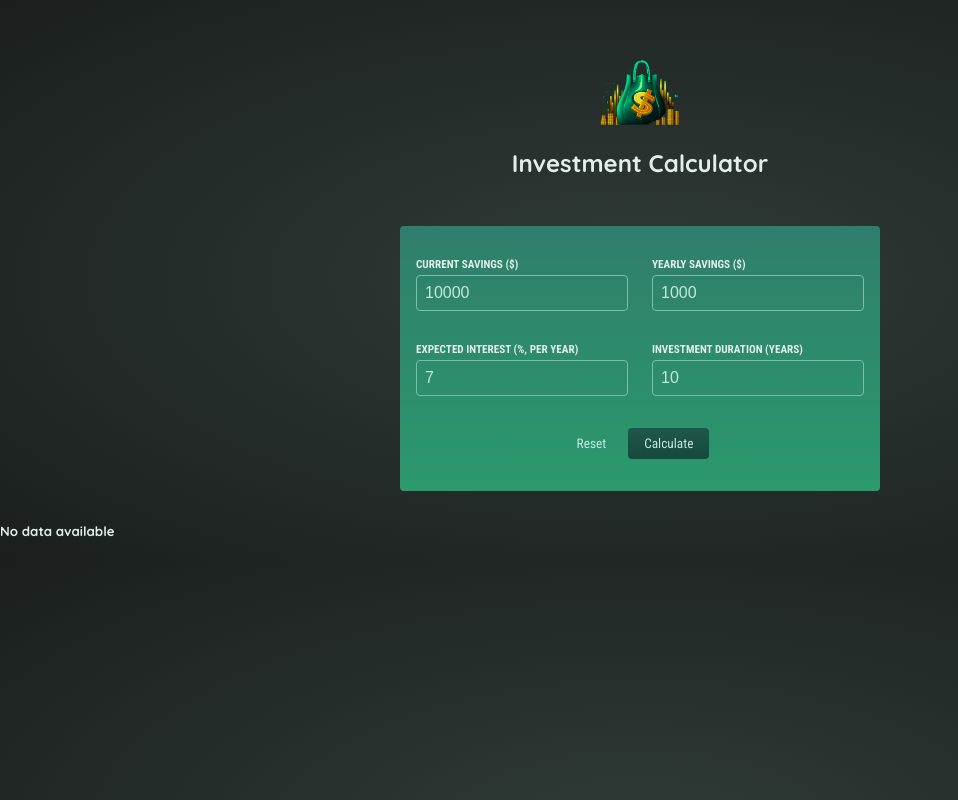
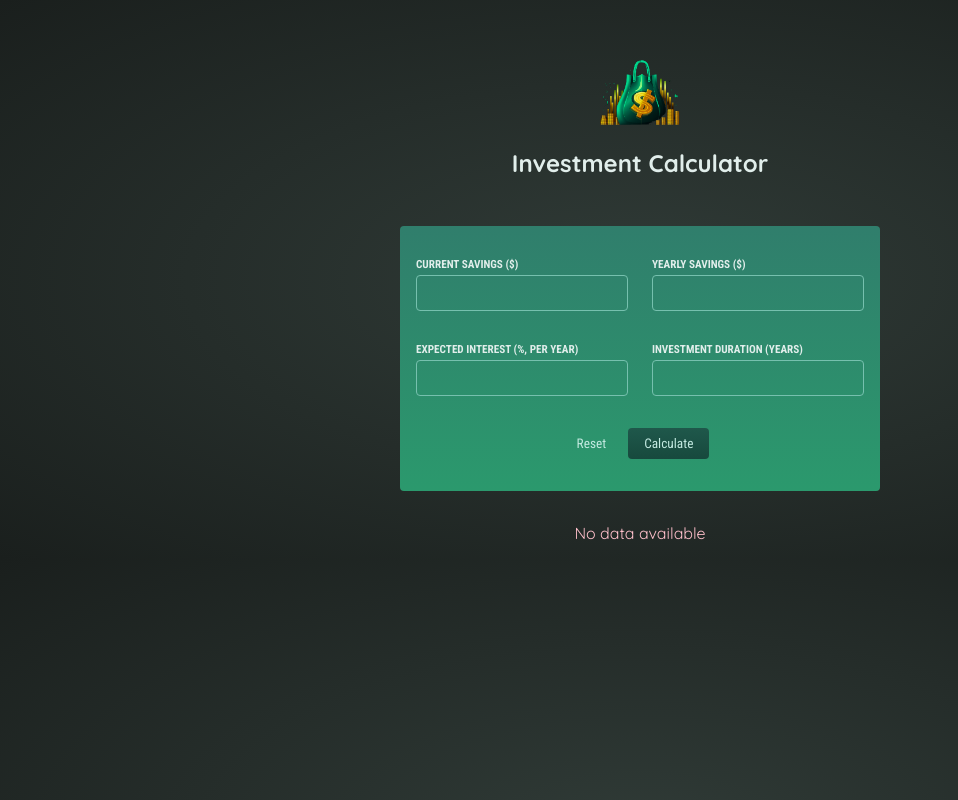
Before and after one commit to RohitHattimare/InveststmentCalculator, a React (Create React App) app: page / in a window 1280 px wide. Shown: the whole page, without its empty margins (0-958 px from the left). Built offline with nearby package versions, Linux system fonts and the light colour scheme.

Commit message:
All Changes Done CSs Modules Added

```diff
--- a/public/index.html
+++ b/public/index.html
@@ -1,14 +1,12 @@
 <!DOCTYPE html>
 <html lang="en">
+
 <head>
   <meta charset="utf-8" />
   <link rel="icon" href="%PUBLIC_URL%/favicon.ico" />
   <meta name="viewport" content="width=device-width, initial-scale=1" />
   <meta name="theme-color" content="#000000" />
-    <meta
-      name="description"
-      content="Web site created using create-react-app"
-    />
+  <meta name="description" content="Web site created using create-react-app" />
   <link rel="apple-touch-icon" href="%PUBLIC_URL%/logo192.png" />
   <!--
       manifest.json provides metadata used when your web app is installed on a
@@ -24,8 +22,9 @@
       work correctly both with client-side routing and a non-root public URL.
       Learn how to configure a non-root public URL by running `npm run build`.
     -->
-    <title>React App</title>
+  <title>Investment Calculator</title>
 </head>
+
 <body>
   <noscript>You need to enable JavaScript to run this app.</noscript>
   <div id="root"></div>
@@ -40,4 +39,5 @@
       To create a production bundle, use `npm run build` or `yarn build`.
     -->
 </body>
+
 </html>
--- a/src/App.js
+++ b/src/App.js
@@ -43,9 +43,8 @@ function App() {
         <h1>Investment Calculator</h1>
       </header>
       <UserInput calculateHandler={calculateHandler} />
-      {!userInputData && <h5>No data available</h5>}
-      {userInputData && console.log('UserData', userInputData['current-savings'])}
-      {userInputData && <ResultTable data={yearlyData} initSave={userInputData['current-savings']} />}
+      {yearlyData.length === 0 && <p style={{ textAlign: 'center', color: 'pink' }}>No data available</p>}
+      {yearlyData.length > 0 && <ResultTable data={yearlyData} initSave={userInputData['current-savings']} />}
     </div>
   );
 }
--- a/src/Components/ResultTable/ResultTable.js
+++ b/src/Components/ResultTable/ResultTable.js
@@ -1,4 +1,4 @@
-import "./ResultTable.css";
+import styles from "./ResultTable.module.css";
 
 //To make number 2 digits using international formatter
 const formatter = new Intl.NumberFormat("en-US", {
@@ -12,7 +12,7 @@ const ResultTable = (props) => {
 
     return (
         <div>
-            <table className="result">
+            <table className={styles.result}>
                 <thead>
                     <tr>
                         <th>Year</th>
@@ -27,7 +27,8 @@ const ResultTable = (props) => {
                         return (
                             <tr key={ydata.year}>
                                 <td>{ydata.year}</td>
-                                <td>{ydata.savingsEndOfYear.toFixed(2)}</td>
+                                {/* <td>{ydata.savingsEndOfYear.toFixed(2)}</td>  */}
+                                <td>{formatter.format(ydata.savingsEndOfYear)}</td>
                                 <td>{formatter.format(ydata.yearlyInterest)}</td>
                                 <td>
                                     {formatter.format(ydata.savingsEndOfYear -
--- a/src/Components/UserInput/UserInput.js
+++ b/src/Components/UserInput/UserInput.js
@@ -1,11 +1,11 @@
-import './UserInput.css';
 import React, { useState } from 'react';
+import classes from './UserInput.module.css';
 
 const intialUserInfo = {
-    'current-savings': 10000,
-    'yearly-contribution': 1000,
-    'expected-return': 7,
-    'duration': 10
+    'current-savings': null,
+    'yearly-contribution': null,
+    'expected-return': null,
+    'duration': null
 }
 
 const UserInput = (props) => {
@@ -16,7 +16,7 @@ const UserInput = (props) => {
         setInputInfo((prevState) => {
             return {
                 ...prevState,
-                [input]: value
+                [input]: +value,
             }
         })
     }
@@ -42,8 +42,8 @@ const UserInput = (props) => {
 
     return (
 
-        <form onSubmit={submitHandler} className="form">
-            <div className="input-group">
+        <form onSubmit={submitHandler} className={classes.form}>
+            <div className={classes['input-group']}>
                 <p>
                     <label htmlFor="current-savings'">Current Savings ($)</label>
                     <input
@@ -61,7 +61,7 @@ const UserInput = (props) => {
                         id="yearly-contribution" />
                 </p>
             </div>
-            <div className="input-group">
+            <div className={classes["input-group"]}>
                 <p>
                     <label htmlFor="expected-return">
                         Expected Interest (%, per year)
@@ -80,15 +80,15 @@ const UserInput = (props) => {
                         id="duration" />
                 </p>
             </div>
-            <p className="actions">
-                <button type="reset" onClick={resetHandler} className="buttonAlt">
+            <p className={classes.actions}>
+                <button type="reset" onClick={resetHandler} className={classes.buttonAlt}>
                     Reset
                 </button>
-                <button type="submit" className="button">
+                <button type="submit" className={classes.button}>
                     Calculate
                 </button>
             </p>
-        </form>
+        </form >
     )
 }
 
```
Also changed, not shown: src/Components/ResultTable/ResultTable.module.css (renamed from src/Components/ResultTable/ResultTable.css), src/Components/UserInput/UserInput.module.css (renamed from src/Components/UserInput/UserInput.css). Lines whose indentation alone changed are shown as unchanged.
